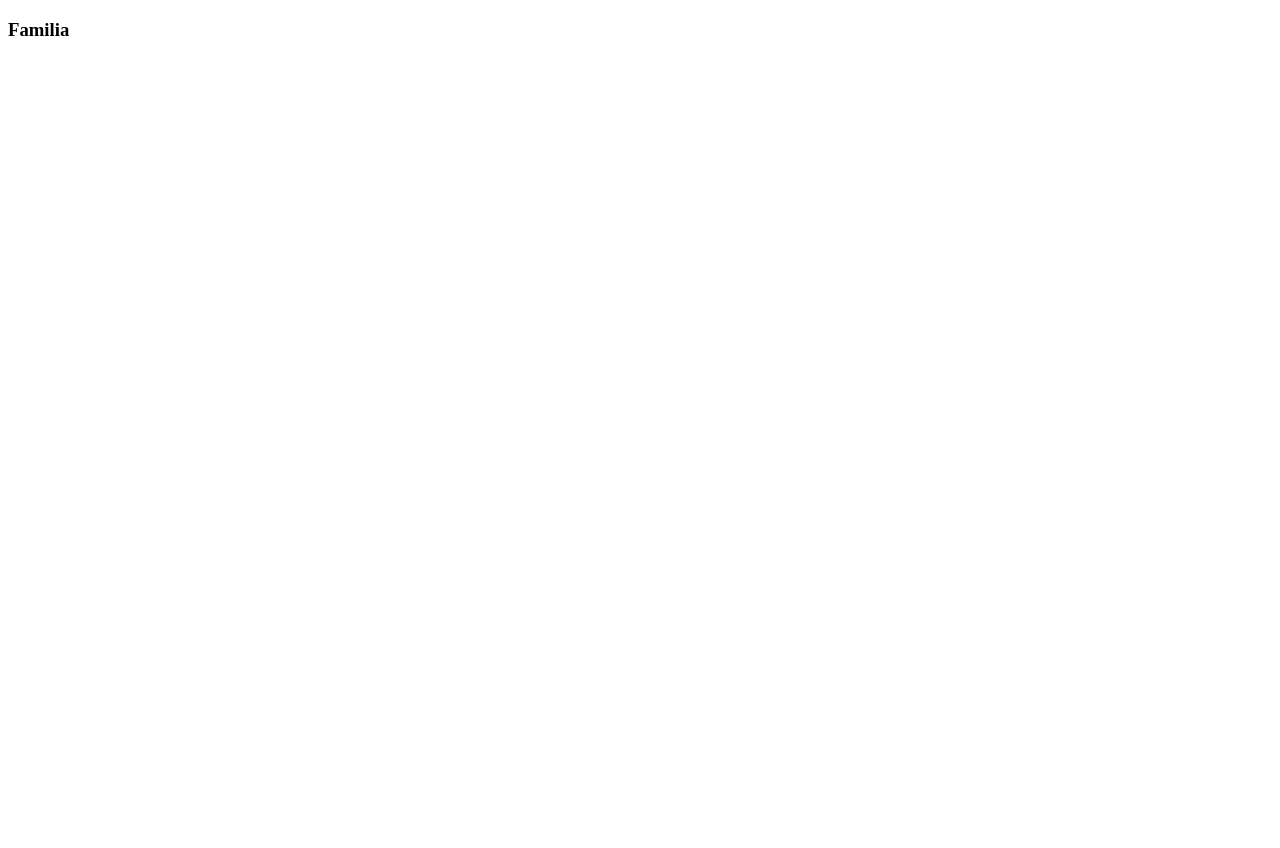
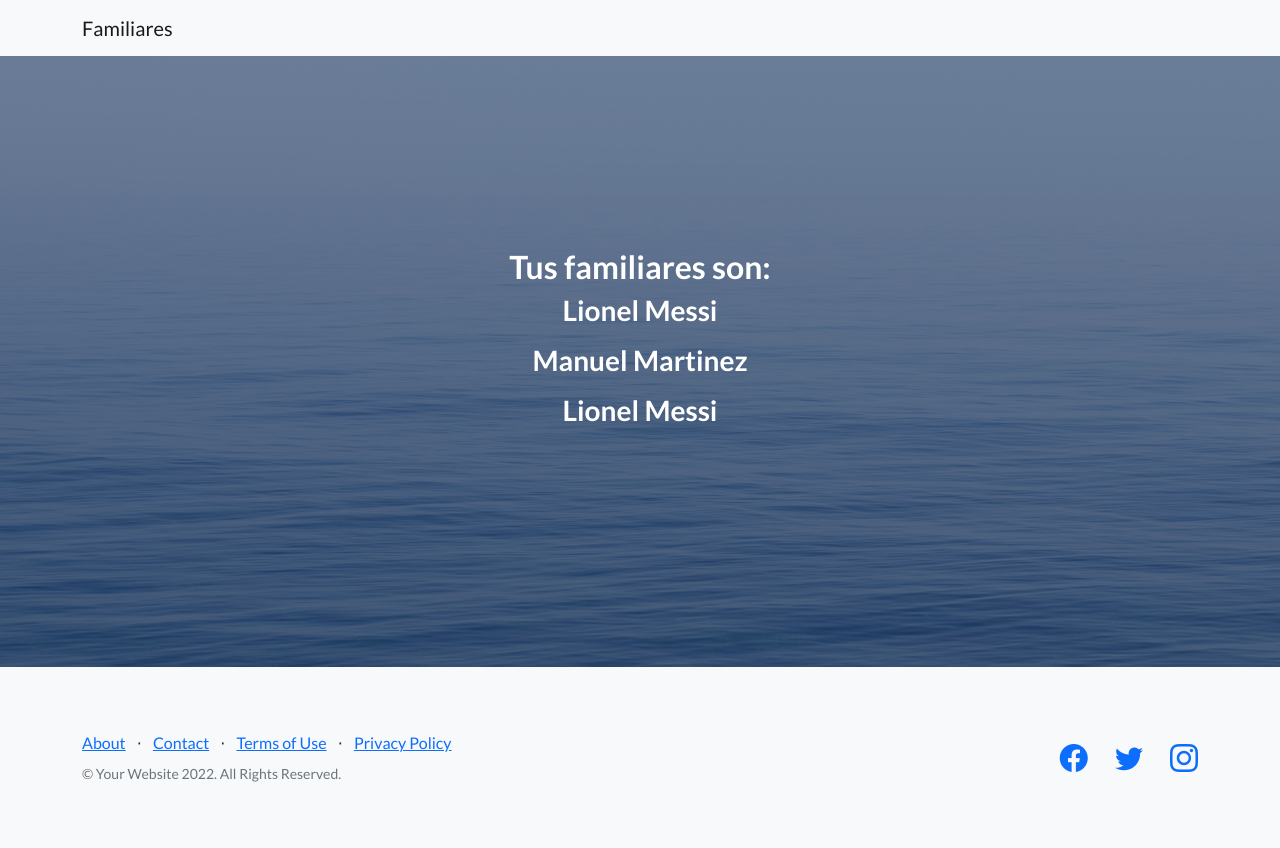
Before and after one commit to LucaForziati/projectoMVT, a Django app: page /familia/ in a window 1280 px wide. Before the commit the page is almost empty. Before the commit the page ends 36 px from the top, so only its background shows below. Run offline with Django 4.2, Linux system fonts and the light colour scheme; data comes from the database, SQL or seed files in the repository; both versions use the stored data as it was after the commit; some libraries are stand-ins or nearby versions.

Commit message:
agregue la posibilidad de ver a tus familiares

```diff
--- a/projectoMVT/Familia/templates/familia.html
+++ b/projectoMVT/Familia/templates/familia.html
@@ -1,12 +1,113 @@
 <!DOCTYPE html>
 <html lang="en">
-<head>
-    <meta charset="UTF-8">
-    <meta http-equiv="X-UA-Compatible" content="IE=edge">
-    <meta name="viewport" content="width=device-width, initial-scale=1.0">
-    <title>Document</title>
-</head>
-<body>
-    <h3>Familia</h3>
-</body>
+    <head>
+        {% load static %}
+        <meta charset="utf-8" />
+        <meta name="viewport" content="width=device-width, initial-scale=1, shrink-to-fit=no" />
+        <meta name="description" content="" />
+        <meta name="author" content="" />
+        <title>Familiares</title>
+        <!-- Favicon-->
+        <link rel="icon" type="image/x-icon" href="assets/favicon.ico" />
+        <!-- Bootstrap icons-->
+        <link href="https://cdn.jsdelivr.net/npm/bootstrap-icons@1.5.0/font/bootstrap-icons.css" rel="stylesheet" type="text/css" />
+        <!-- Google fonts-->
+        <link href="https://fonts.googleapis.com/css?family=Lato:300,400,700,300italic,400italic,700italic" rel="stylesheet" type="text/css" />
+        <!-- Core theme CSS (includes Bootstrap)-->
+        <link href="{% static 'css/styles.css' %}" rel="stylesheet" />
+    </head>
+    <body>
+        <!-- Navigation-->
+        <nav class="navbar navbar-light bg-light static-top">
+            <div class="container">
+                <a class="navbar-brand" href="#!">Familiares</a>
+            </div>
+        </nav>
+        <!-- Masthead-->
+        <header class="masthead">
+            <div class="container position-relative">
+                <div class="row justify-content-center">
+                    <div class="col-xl-6">
+                        <div class="text-center text-white">
+                            <!-- Page heading-->
+                            <h2>Tus familiares son:</h2>
+                            <h3 class="mb-5">
+                                {% for familiar in familia %}
+                                    <p>{{familiar.nombre}} {{familiar.apellido}}</p>
+                                {% endfor %}
+                            </h3>
+                            <!-- Signup form-->
+                            <!-- * * * * * * * * * * * * * * *-->
+                            <!-- * * SB Forms Contact Form * *-->
+                            <!-- * * * * * * * * * * * * * * *-->
+                            <!-- This form is pre-integrated with SB Forms.-->
+                            <!-- To make this form functional, sign up at-->
+                            <!-- https://startbootstrap.com/solution/contact-forms-->
+                            <!-- to get an API token!-->
+
+                                <!-- Submit success message-->
+                                <!---->
+                                <!-- This is what your users will see when the form-->
+                                <!-- has successfully submitted-->
+                                <div class="d-none" id="submitSuccessMessage">
+                                    <div class="text-center mb-3">
+                                        <div class="fw-bolder">Form submission successful!</div>
+                                        <p>To activate this form, sign up at</p>
+                                        <a class="text-white" href="https://startbootstrap.com/solution/contact-forms">https://startbootstrap.com/solution/contact-forms</a>
+                                    </div>
+                                </div>
+                                <!-- Submit error message-->
+                                <!---->
+                                <!-- This is what your users will see when there is-->
+                                <!-- an error submitting the form-->
+                                <div class="d-none" id="submitErrorMessage"><div class="text-center text-danger mb-3">Error sending message!</div></div>
+                            </form>
+                        </div>
+                    </div>
+                </div>
+            </div>
+        </header>
+
+        <!-- Footer-->
+        <footer class="footer bg-light">
+            <div class="container">
+                <div class="row">
+                    <div class="col-lg-6 h-100 text-center text-lg-start my-auto">
+                        <ul class="list-inline mb-2">
+                            <li class="list-inline-item"><a href="#!">About</a></li>
+                            <li class="list-inline-item">⋅</li>
+                            <li class="list-inline-item"><a href="#!">Contact</a></li>
+                            <li class="list-inline-item">⋅</li>
+                            <li class="list-inline-item"><a href="#!">Terms of Use</a></li>
+                            <li class="list-inline-item">⋅</li>
+                            <li class="list-inline-item"><a href="#!">Privacy Policy</a></li>
+                        </ul>
+                        <p class="text-muted small mb-4 mb-lg-0">&copy; Your Website 2022. All Rights Reserved.</p>
+                    </div>
+                    <div class="col-lg-6 h-100 text-center text-lg-end my-auto">
+                        <ul class="list-inline mb-0">
+                            <li class="list-inline-item me-4">
+                                <a href="#!"><i class="bi-facebook fs-3"></i></a>
+                            </li>
+                            <li class="list-inline-item me-4">
+                                <a href="#!"><i class="bi-twitter fs-3"></i></a>
+                            </li>
+                            <li class="list-inline-item">
+                                <a href="#!"><i class="bi-instagram fs-3"></i></a>
+                            </li>
+                        </ul>
+                    </div>
+                </div>
+            </div>
+        </footer>
+        <!-- Bootstrap core JS-->
+        <script src="https://cdn.jsdelivr.net/npm/bootstrap@5.1.3/dist/js/bootstrap.bundle.min.js"></script>
+        <!-- Core theme JS-->
+        <script src="js/scripts.js"></script>
+        <!-- * * * * * * * * * * * * * * * * * * * * * * * * * * * * * * * * * * * * * * * *-->
+        <!-- * *                               SB Forms JS                               * *-->
+        <!-- * * Activate your form at https://startbootstrap.com/solution/contact-forms * *-->
+        <!-- * * * * * * * * * * * * * * * * * * * * * * * * * * * * * * * * * * * * * * * *-->
+        <script src="https://cdn.startbootstrap.com/sb-forms-latest.js"></script>
+    </body>
 </html>
--- a/projectoMVT/Familia/urls.py
+++ b/projectoMVT/Familia/urls.py
@@ -2,6 +2,6 @@
 from Familia import views
 
 urlpatterns = [
-    path("", views.familia),
+    path("", views.mostrar_familia),
     path("agregar-familiar/<nombre>/<apellido>/<num_de_la_suerte>/<nacimiento>", views.agregarFamiliar)
 ]
--- a/projectoMVT/Familia/views.py
+++ b/projectoMVT/Familia/views.py
@@ -3,6 +3,7 @@
 from django.template import Context, loader
 
 from Familia.models import Familia
+
 
 # Create your views here.
 
@@ -28,3 +29,8 @@
         "num_de_la_suerte": familiar_nuevo.num_de_la_suerte,
         "nacimiento": familiar_nuevo.nacimiento
         }))
+
+def mostrar_familia(request):
+
+    familia = Familia.objects.all()
+    return render(request, "familia.html", {"familia": familia})
```
Also changed, not shown: projectoMVT/db.sqlite3.
